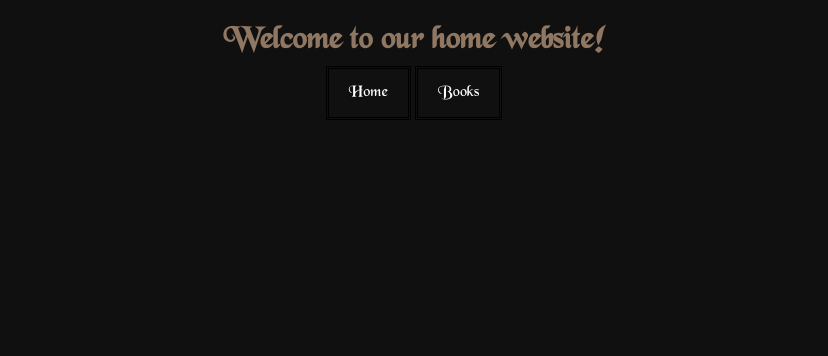
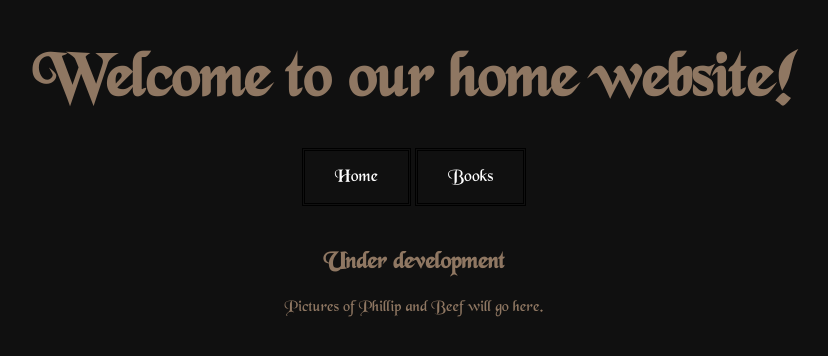
Before and after one commit to sargoncodes/HomeSite.v2, a Flask app: page / in a window 1280 px wide. Shown: the top 356 px of the page, without its empty margins (226-1054 px from the left). Run offline with Flask 3, Linux system fonts and the light colour scheme; parts of the project's set-up code (start-up, migrations or seed data) failed here and were passed over.

Commit message:
Added a non-dev serevr

```diff
--- a/__init__.py
+++ b/app.py
@@ -3,13 +3,13 @@ from sys import argv
 #import os
 
 if (len(argv) < 3 or len(argv) > 4):
-    print("\n[X] Error: Incorrect number of arguments\nUsage: __init__.py <Listener IP> <Listening Port> [debug] \n")
+    print("\n[X] Error: Incorrect number of arguments\nUsage: python3 app.py <Listener IP> <Listening Port> [debug] \n")
     quit()
 elif (len(argv) == 4) and (str(argv[3]).upper() == "DEBUG"):
     db=True
 else:
     db=False
-
+    from waitress import serve
 
 app = Flask(__name__)
 ip = str(argv[1])
@@ -27,4 +27,7 @@ def books():
 def send_test():
     return send_from_directory(app.config['static/media/books'], 'test.pdf')
 
-if __name__ == "__main__": app.run(debug=db, host=ip, port=port)
+if __name__ == "__main__":
+    if db: app.run(debug=True, host=ip, port=port)
+    elif not db: serve(app, host=ip, port=port)
+    else: print("\n[X] Error: Something went seriously wrong, this should not happen\n")
--- a/static/css/styles.css
+++ b/static/css/styles.css
@@ -20,11 +20,16 @@ body {
     text-align: center;
 }
 
+h1 {
+  font-size: 400%;
+}
+
 .navbar a {
   color: white;
   text-align: center;
-  padding: 14px 20px;
+  padding: 15px 30px;
   font-family: chancery, serif, Arial, Helvetica, sans-serif;
+  font-size: 110%;
   text-decoration: none;
   border-style: double;
   border-color: black;
--- /dev/null
+++ b/templates/base.html
@@ -0,0 +1,29 @@
+<!DOCTYPE html>
+<html>
+    <head>
+        <meta charset="utf-8">
+        <title>Welcome!</title>
+        <meta name="description" content="Landing page for our home website">
+        <meta name="viewport" content="width=device-width, initial-scale=1">
+        <link rel="stylesheet" href="{{ url_for('static', filename='css/styles.css') }}">
+    </head>
+    <body>
+        <div class="whole">
+
+            <h1>Welcome to our home website!</h1>
+
+            <div class="navbar">
+                <a href="/">Home</a>
+                <a href="/books">Books</a>
+            </div>
+
+            <br><br>
+
+            <div class="main">
+            {% block body %}{% endblock %}
+            </div>
+
+        </div>
+
+    </body>
+</html>
--- a/templates/books.html
+++ b/templates/books.html
@@ -1,4 +1,4 @@
-{% extends "landing.html" %}
+{% extends "base.html" %}
 
 {% block body %}
 <div class="body">
--- a/templates/landing.html
+++ b/templates/landing.html
@@ -1,27 +1,9 @@
-<!DOCTYPE html>
-<html>
-    <head>
-        <meta charset="utf-8">
-        <title>Welcome!</title>
-        <meta name="description" content="Landing page for our home website">
-        <meta name="viewport" content="width=device-width, initial-scale=1">
-        <link rel="stylesheet" href="../static/css/styles.css">
-    </head>
-    <body>
-        <div class="whole">
+{% extends "base.html" %}
 
-            <h1>Welcome to our home website!</h1>
-
-            <div class="navbar">
-                <a href="/">Home</a>
-                <a href="/books">Books</a>
-            </div>
-
-            <div class="main">
-            {% block body %}{% endblock %}
-            </div>
-
-        </div>
-
-    </body>
-</html>
+{% block body %}
+<div class="body">
+    <p></p>
+    <h2>Under development</h2>
+    <p>Pictures of Phillip and Beef will go here.</p>
+</div>
+{% endblock %}
```
